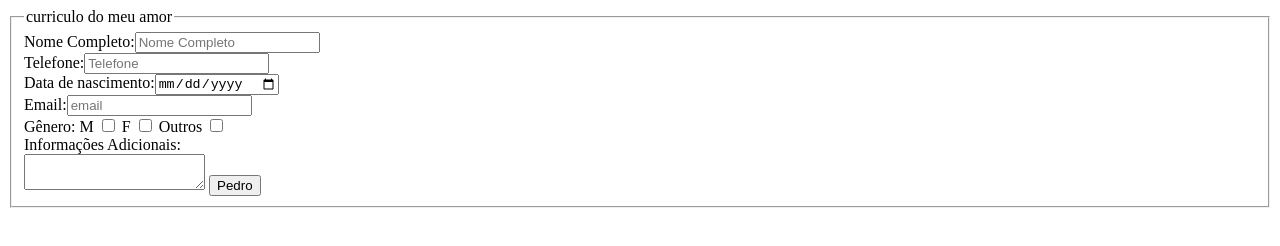
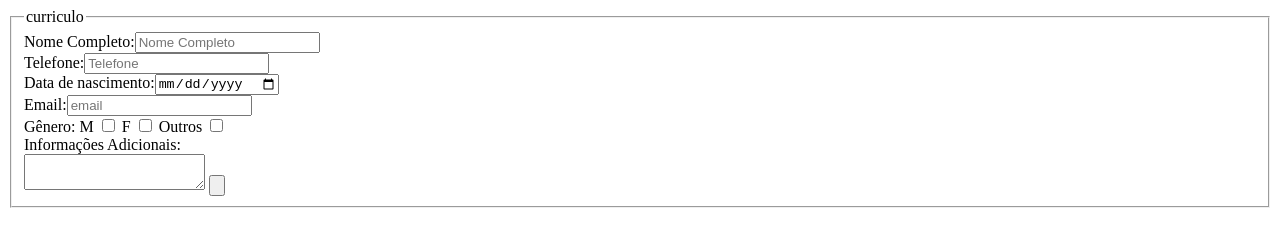
Before and after one commit to heloisamoia/programa-o, a plain HTML site: page curriculo.html in a window 1280 px wide. Drawn offline with nearby package versions, Linux system fonts and the light colour scheme.

Commit message:
Update curriculo.html

```diff
--- a/curriculo.html
+++ b/curriculo.html
@@ -11,7 +11,7 @@
     <body>
         <form action="curriculo.php" method="POST">
             <fieldset>
-                <legend>curriculo do meu amor</legend>
+                <legend>curriculo</legend>
                 Nome Completo:<input type="text" minlength="15" maxlength="30" placeholder="Nome Completo" required></br>
                 Telefone:<input type="text" minlength="11" maxlength="30" placeholder="Telefone" required></br>
                 Data de nascimento:<input type="date" required></br>
@@ -23,7 +23,7 @@
 
                 Informações Adicionais:</br>
                 <textarea></textarea>
-                <input type="submit" value="Pedro">
+                <input type="submit" value="">
 
         </form>
     </body>
```
